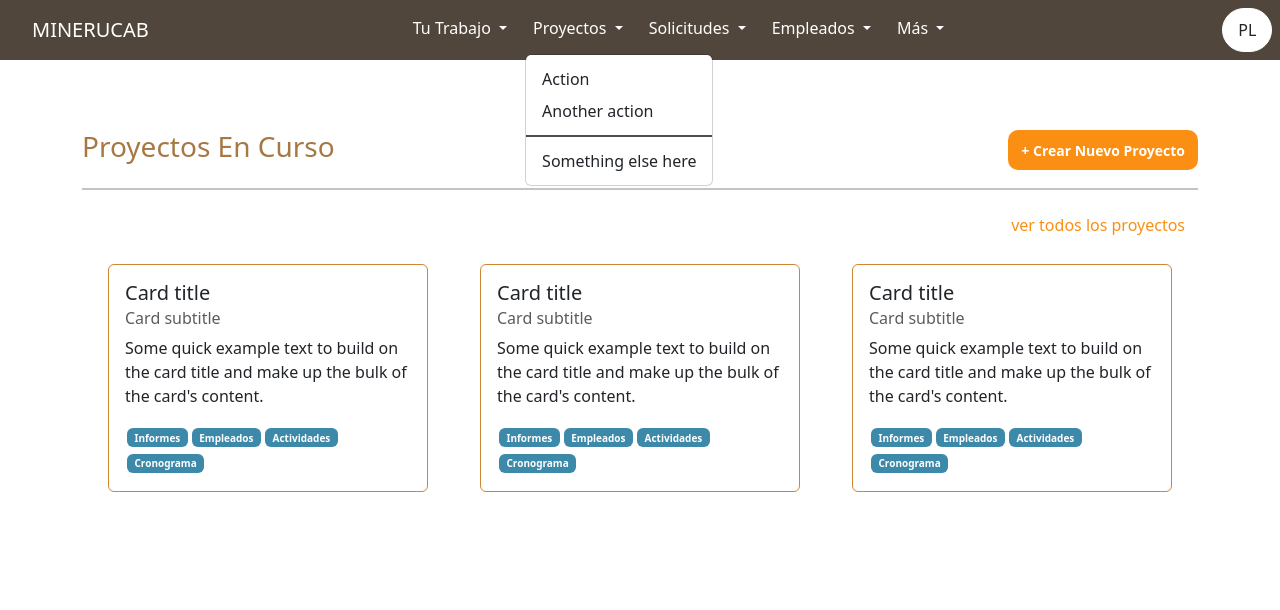
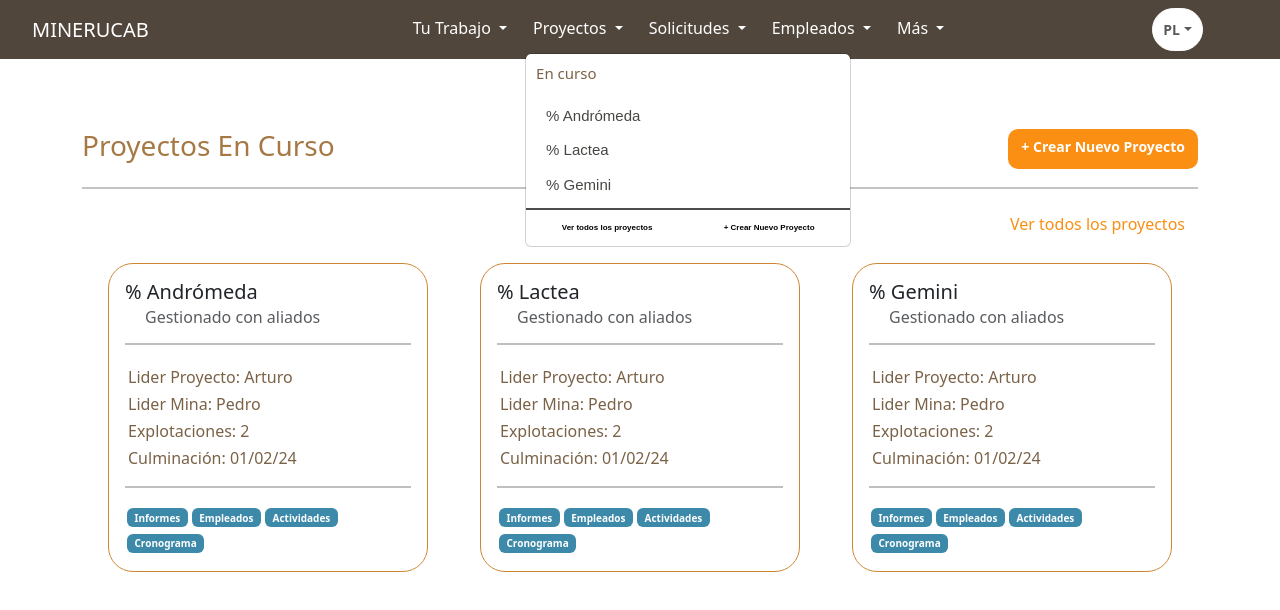
Before and after one commit to Pedrolp37/MinerUCAB, a Vue app in the folder Fronted/: page /proyectos/home in a window 1280 px wide. Both pictures are taken after a click on the button "Proyectos". Shown: the top 610 px of the page. Built offline with nearby package versions, Linux system fonts and the light colour scheme.

Commit message:
feat: adding crearProyectoView

```diff
--- a/Fronted/src/App.vue
+++ b/Fronted/src/App.vue
@@ -2,8 +2,7 @@
   <Router-view />
 </template>
 
-<script setup>
-import { RouterLink, RouterView } from 'vue-router'
-</script>
+<script setup></script>
 
 <style scoped></style>
+12
--- a/Fronted/src/components/Card.vue
+++ b/Fronted/src/components/Card.vue
@@ -1,32 +1,82 @@
 <template>
   <div class="card" style="width: 20rem">
     <div class="card-body">
-      <h5 class="card-title">Card title</h5>
-      <h6 class="card-subtitle mb-2 text-body-secondary">Card subtitle</h6>
-      <p class="card-text">
-        Some quick example text to build on the card title and make up the bulk of the card's
-        content.
-      </p>
-      <a href="#" class="btn badge " >Informes</a>
-      <a href="#" class="btn badge " >Empleados</a>
-      <a href="#" class="btn badge " >Actividades</a>
-      <a href="#" class="btn badge " >Cronograma</a>
+      <h5 class="card-title">{{ props.nomProyecto }}</h5>
+      <h6 class="card-subtitle mb-2 text-body-secondary" style="margin-left: 20px">
+        {{ tipoProyecto }}
+      </h6>
+      <hr />
+      <div style="margin-top: 20px">
+        <p class="contPro">Lider Proyecto: {{ props.nomLiderPro }}</p>
+        <p class="contPro">Lider Mina: {{ props.nomLiderMin }}</p>
+        <p class="contPro">Explotaciones: {{ props.numExplotaciones }}</p>
+        <p class="contPro">Culminación: {{ props.culminacion }}</p>
+      </div>
+      <hr />
+      <router-link :to="{}" class="btn badge">Informes</router-link>
+      <router-link :to="{}" class="btn badge">Empleados</router-link>
+      <router-link :to="{}" class="btn badge">Actividades</router-link>
+      <router-link :to="{}" class="btn badge">Cronograma</router-link>
     </div>
   </div>
 </template>
 
-<script setup></script>
+<script setup>
+import { ref } from 'vue'
+
+const props = defineProps({
+  nomProyecto: {
+    type: String,
+    required: true
+  },
+
+  tipoProyecto: {
+    type: String,
+    required: true
+  },
+
+  nomLiderPro: {
+    type: String,
+    required: true
+  },
+
+  nomLiderMin: {
+    type: String,
+    required: true
+  },
+
+  numExplotaciones: {
+    type: Number,
+    required: true
+  },
+
+  culminacion: {
+    type: String,
+    required: true
+  }
+})
+</script>
 
 <style scoped>
-.card{
-  margin-top: 20px;
-  border: solid 1px #CF8633;
+hr {
+  border-top: solid 2px black;
 }
 
-.btn{
+.card {
+  margin-top: 20px;
+  border: solid 1px #cf8633;
+  border-radius: 25px;
+}
+
+.btn {
   font-size: 10px;
   background-color: rgb(61, 137, 169);
-  color:white;
+  color: white;
   margin: 2px;
 }
+
+.contPro {
+  margin: 3px;
+  color: #7a6247;
+}
 </style>
--- /dev/null
+++ b/Fronted/src/components/FormCliente.vue
@@ -0,0 +1,12 @@
+<template>
+    <h1>hola</h1>
+</template>
+
+<script setup>
+
+</script>
+
+
+<style scoped>
+
+</style>
--- /dev/null
+++ b/Fronted/src/components/FormInfPro.vue
@@ -0,0 +1,15 @@
+<template>
+  <div class="container">
+    <div class="row">
+      <h3>hey</h3>
+    </div>
+  </div>
+</template>
+
+<script setup>
+
+</script>
+
+<style scope>
+
+</style>
--- a/Fronted/src/components/NavBar.vue
+++ b/Fronted/src/components/NavBar.vue
@@ -1,7 +1,7 @@
 <template>
   <nav class="navbar navbar-expand-lg" style="background-color: #50463c">
     <div class="container-fluid">
-      <a class="navbar-brand" href="/proyectos/home">MINERUCAB</a>
+      <router-link :to="{ name: 'proyectos' }" class="navbar-brand">MINERUCAB</router-link>
       <button
         class="navbar-toggler"
         type="button"
@@ -45,10 +45,29 @@
               Proyectos
             </a>
             <ul class="dropdown-menu">
-              <li><a class="dropdown-item" href="#">Action</a></li>
-              <li><a class="dropdown-item" href="#">Another action</a></li>
+              <li><p class="ddwProyectos-p">En curso</p></li>
+              <li v-for="(elm, index) in props.proyectos" :key="index">
+                <p class="dropdown-item" style="margin: 4px">{{ elm.name }}</p>
+              </li>
               <li><hr class="dropdown-divider" /></li>
-              <li><a class="dropdown-item" href="#">Something else here</a></li>
+              <li>
+                <div class="container">
+                  <div class="row">
+                    <div class="col-6 d-flex justify-content-start">
+                      <!--Este router link te manda a mostrar todos los proyecto-->
+                      <router-link :to="{ name: 'home' }" class="dropdown-item button btn"
+                        >Ver todos los proyectos</router-link
+                      >
+                    </div>
+                    <div class="col-6 d-flex justify-content-end">
+                      <!--Este router link te manda a crear proyecto-->
+                      <router-link :to="{ name: 'home' }" class="dropdown-item button btn"
+                        >+ Crear Nuevo Proyecto</router-link
+                      >
+                    </div>
+                  </div>
+                </div>
+              </li>
             </ul>
           </li>
           <li class="nav-item dropdown">
@@ -63,10 +82,16 @@
               Solicitudes
             </a>
             <ul class="dropdown-menu">
-              <li><a class="dropdown-item" href="#">Action</a></li>
-              <li><a class="dropdown-item" href="#">Another action</a></li>
-              <li><hr class="dropdown-divider" /></li>
-              <li><a class="dropdown-item" href="#">Something else here</a></li>
+              <li>
+                <router-link :to="{}" class="dropdown-item"
+                  ><i class="bi bi-plus"></i> Crear solicitud cliente</router-link
+                >
+              </li>
+              <li>
+                <router-link :to="{}" class="dropdown-item"
+                  ><i class="bi bi-plus"></i> Crear solicitud aliado</router-link
+                >
+              </li>
             </ul>
           </li>
           <li class="nav-item dropdown">
@@ -81,10 +106,21 @@
               Empleados
             </a>
             <ul class="dropdown-menu">
-              <li><a class="dropdown-item" href="#">Action</a></li>
-              <li><a class="dropdown-item" href="#">Another action</a></li>
-              <li><hr class="dropdown-divider" /></li>
-              <li><a class="dropdown-item" href="#">Something else here</a></li>
+              <li>
+                <router-link :to="{}" class="dropdown-item"
+                  ><i class="bi bi-person-add"></i> Agregar empleado</router-link
+                >
+              </li>
+              <li>
+                <router-link :to="{}" class="dropdown-item"
+                  ><i class="bi bi-search"></i> Buscar empleado</router-link
+                >
+              </li>
+              <li>
+                <router-link :to="{}" class="dropdown-item"
+                  ><i class="bi bi-inboxes"></i> Buscar empleado asignado a explotación</router-link
+                >
+              </li>
             </ul>
           </li>
           <li class="nav-item dropdown">
@@ -99,17 +135,51 @@
               Más
             </a>
             <ul class="dropdown-menu">
-              <li><a class="dropdown-item" href="#">Action</a></li>
-              <li><a class="dropdown-item" href="#">Another action</a></li>
-              <li><hr class="dropdown-divider" /></li>
-              <li><a class="dropdown-item" href="#">Something else here</a></li>
+              <li>
+                <router-link :to="{}" class="dropdown-item"
+                  ><i class="bi bi-folder"></i> Ver informes</router-link
+                >
+              </li>
+              <li>
+                <router-link :to="{}" class="dropdown-item"
+                  ><i class="bi bi-person-arms-up"></i> Ver clientela</router-link
+                >
+              </li>
+              <li>
+                <router-link :to="{}" class="dropdown-item"
+                  ><i class="bi bi-card-list"></i> Ver Aliados</router-link
+                >
+              </li>
+              <li>
+                <router-link :to="{}" class="dropdown-item"
+                  ><i class="bi bi-file-earmark-arrow-down"></i> Actualizar procesos</router-link
+                >
+              </li>
+              <li>
+                <router-link :to="{}" class="dropdown-item"
+                  ><i class="bi bi-archive"></i> Ver inventario</router-link
+                >
+              </li>
             </ul>
           </li>
-          <li class="nav-item usuario">
-            <button class="btn">
+          <div class="nav-item btn-group usuario">
+            <a
+              class="nav-link dropdown-toggle"
+              href="#"
+              role="button"
+              data-bs-toggle="dropdown"
+              aria-expanded="false"
+            >
               {{ usuario }}
-            </button>
-          </li>
+            </a>
+            <ul class="dropdown-menu">
+              <li>
+                <router-link :to="{}" class="dropdown-item"
+                  ><i class="bi bi-door-closed"></i> Cerrar Sesión</router-link
+                >
+              </li>
+            </ul>
+          </div>
         </ul>
       </div>
     </div>
@@ -121,6 +191,12 @@ import { ref } from 'vue'
 
 let usuario = ref('')
 usuario.value = 'PL'
+
+const props = defineProps({
+  proyectos: {
+    required: true
+  }
+})
 </script>
 
 <style scoped>
@@ -145,7 +221,7 @@ usuario.value = 'PL'
   font-size: 14px;
   color: black;
   padding: 2px;
-  margin-left: 270px;
+  margin-left: 200px;
   text-align: center;
 }
 
@@ -156,4 +232,28 @@ usuario.value = 'PL'
 .divider {
   border-top: 6px solid #2ba4e1;
 }
+
+.ddwProyectos-p {
+  margin-left: 10px;
+  font-size: 15px;
+  color: #7a6247;
+}
+
+.dropdown-item.button {
+  height: 20px;
+  width: 300px;
+  color: black;
+  text-align: center;
+  font-weight: bold;
+  font-size: 8px;
+}
+
+.bi {
+  color: black;
+}
+.dropdown-item {
+  font-size: 15px;
+  font-family: sans-serif;
+  color: #494744;
+}
 </style>
--- /dev/null
+++ b/Fronted/src/views/Proyectos/CrearProyectoView.vue
@@ -0,0 +1,132 @@
+<template>
+  <div>
+    <NavBarVue :proyectos="proyectos" />
+    <section style="margin-top: 70px">
+      <div class="container">
+        <div class="row">
+          <div class="col-6 d-flex justify-content-start">
+            <h3 style="color: #a57844">Creación de Proyectos</h3>
+          </div>
+          <div class="col-6 d-flex justify-content-end">
+            <!--Este router link te manda a crear proyecto-->
+            <router-link  :to="{name: 'proyectos'}" class="btn" style="color: #fa8f14"
+              >Regresar a proyectos</router-link
+            >
+          </div>
+        </div>
+        <div class="row d-flex justify-content-start" style="margin-top: 40px">
+          <div class="pCrearP col-2" :style="style">
+            <p class="pCrearP">Información proyecto</p>
+          </div>
+          <div class="pCrearP col-1">
+            <p class="pCrearP">Cliente</p>
+          </div>
+          <div class="pCrearP col-1">
+            <p class="pCrearP">Personal</p>
+          </div>
+          <div class="pCrearP col-2">
+            <p class="pCrearP">Equipo</p>
+          </div>
+        </div>
+        <hr />
+      </div>
+    </section>
+    <section>
+      <!-- Manejo de estados -->
+      <FormInfProVue v-show="componentName == 'infPro'  "/>
+      <FormClienteVue v-show="componentName == 'cliente'"/>
+      <!--  -->
+    </section>
+    <section>
+      <!--Esto lo puedes poner dentro de los forms-->
+      <div class="d-flex flex-row justify-content-end">
+        <!--Manejo de estados -->
+        <button  v-show="componentName == 'infPro'" class="bP btn" style="margin-right: 20px; background-color:#A57844; color: white">Verificar capacidad</button>
+        <button  v-show="componentName == 'cliente'"  @click="handleClickBack" class="bP btn" style="margin-right: 20px; background-color:#A57844; color: white">Volver</button>
+        <button  v-show="componentName == 'infPro' "  @click="handleClickNext"  class="bp btn" role="button" style="margin-right:20px; background-color:#FA8F14; color: white">Continuar</button>
+        <button  v-show="componentName == 'cliente'"  @click="handleClickNext" class="bp btn" role="button" style="margin-right:20px; background-color:#FA8F14; color: white">Continuar</button>
+        <!--  -->
+      </div>
+    </section>
+  </div>
+</template>
+
+<script setup>
+import { ref } from 'vue'
+import {useRoute} from 'vue-router'
+import FormInfProVue from '../../components/FormInfPro.vue'
+import FormClienteVue from '../../components/FormCliente.vue'
+import NavBarVue from '../../components/NavBar.vue'
+
+//variables y constantes
+let proyectos = ref([])
+let componentName = ref('')
+let style = ref('')
+componentName.value = "infPro"
+
+
+const handleClickBack = () => {
+  switch(componentName.value) {
+    case "cliente":
+      componentName.value = "infPro"
+    break;
+  }
+}
+
+const handleClickNext = () => {
+  switch (componentName.value) {
+    case "infPro":
+      componentName.value = "cliente"
+    break;
+    case "cliente":
+      componentName.value = ""
+    break;
+  }
+}
+
+
+
+
+
+//ejemplo
+proyectos = [
+  {
+    name: '% Andrómeda',
+    tipo: 'Gestionado con aliados',
+    nameLPro: 'Arturo',
+    nameLMin: 'Pedro',
+    Exp: 2,
+    fC: '01/02/24'
+  },
+
+  {
+    name: '% Lactea',
+    tipo: 'Gestionado con aliados',
+    nameLPro: 'Arturo',
+    nameLMin: 'Pedro',
+    Exp: 2,
+    fC: '01/02/24'
+  },
+
+  {
+    name: '% Gemini',
+    tipo: 'Gestionado con aliados',
+    nameLPro: 'Arturo',
+    nameLMin: 'Pedro',
+    Exp: 2,
+    fC: '01/02/24'
+  }
+]
+</script>
+
+<style scoped>
+hr {
+  margin-top: 1px;
+}
+
+.pCrearP {
+  font-size: 12px;
+  font-weight: bold;
+}
+
+</style>
--- a/Fronted/src/views/Proyectos/ProyectosHomeView.vue
+++ b/Fronted/src/views/Proyectos/ProyectosHomeView.vue
@@ -1,28 +1,36 @@
 <template>
   <div>
-    <NavBarVue />
-
+    <NavBarVue :proyectos="proyectos" />
     <section style="margin-top: 70px">
       <div class="container">
         <div class="row">
           <div class="col-6 d-flex justify-content-start">
-            <h3 class="proyCurso">Proyectos En Curso</h3>
+            <h3 style="color: #a57844">Proyectos En Curso</h3>
           </div>
           <div class="col-6 d-flex justify-content-end">
-            <button type="button" class="button btn">+ Crear Nuevo Proyecto</button>
+            <!--Este router link te manda a crear proyecto-->
+            <router-link :to="{ name: 'crear_proyecto' }" class="button btn"
+              >+ Crear Nuevo Proyecto</router-link
+            >
           </div>
         </div>
         <hr />
         <div class="row">
           <div class="col d-flex justify-content-end">
-            <a href="" role="button" class="btn" style="color: #fa8f14">ver todos los proyectos</a>
+            <a href="" role="button" class="btn" style="color: #fa8f14">Ver todos los proyectos</a>
           </div>
         </div>
         <div class="d-flex flex-wrap flex-row justify-content-around">
-          <!--Aplicar v-for y props para mandar la información-->
-          <CardVue/>
-          <CardVue/>
-          <CardVue/>
+          <CardVue
+            v-for="(elm, index) in proyectos"
+            :key="index"
+            :nomProyecto="elm.name"
+            :tipoProyecto="elm.tipo"
+            :nomLiderPro="elm.nameLPro"
+            :nomLiderMin="elm.nameLMin"
+            :numExplotaciones="elm.Exp"
+            :culminacion="elm.fC"
+          />
         </div>
       </div>
     </section>
@@ -30,12 +38,45 @@
 </template>
 
 <script setup>
+import { ref } from 'vue'
 import CardVue from '../../components/Card.vue'
 import NavBarVue from '../../components/NavBar.vue'
+
+let proyectos = ref([])
+
+//ejemplo
+proyectos = [
+  {
+    name: '% Andrómeda',
+    tipo: 'Gestionado con aliados',
+    nameLPro: 'Arturo',
+    nameLMin: 'Pedro',
+    Exp: 2,
+    fC: '01/02/24'
+  },
+
+  {
+    name: '% Lactea',
+    tipo: 'Gestionado con aliados',
+    nameLPro: 'Arturo',
+    nameLMin: 'Pedro',
+    Exp: 2,
+    fC: '01/02/24'
+  },
+
+  {
+    name: '% Gemini',
+    tipo: 'Gestionado con aliados',
+    nameLPro: 'Arturo',
+    nameLMin: 'Pedro',
+    Exp: 2,
+    fC: '01/02/24'
+  }
+]
 </script>
 
 <style scoped>
-hr{
+hr {
   border-top: 2px solid #161717;
 }
 
@@ -48,9 +89,4 @@ hr{
   font-weight: bold;
   font-size: 14px;
 }
-
-.proyCurso {
-  color: #a57844;
-}
-
 </style>
```
Also changed, not shown: Fronted/src/components/FormCHabitual.vue (added, +12 -0 lines), Fronted/src/components/FormCNuevo.vue (added, +12 -0 lines), Fronted/src/router/index.js (+8 -0 lines).
